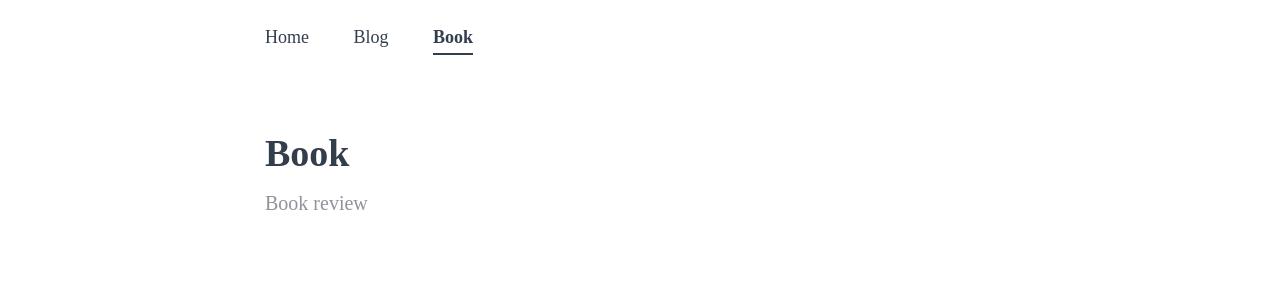
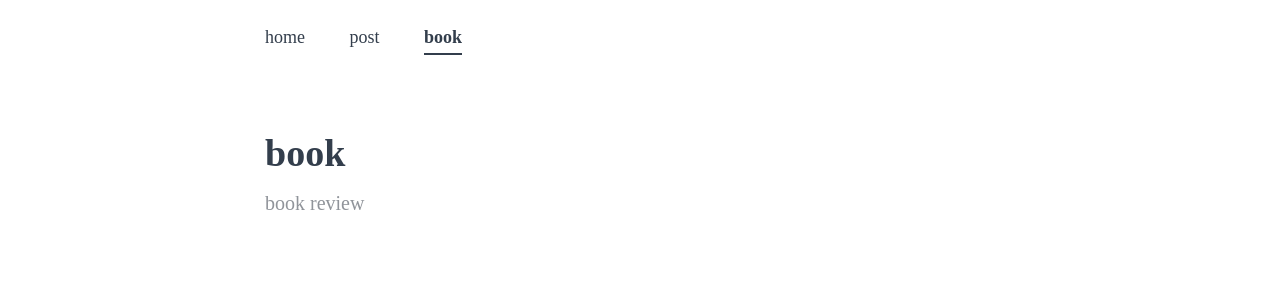
Before and after one commit to isabella232/bn-tw2020.github.io, a Jekyll site: the page built from book/index.md, in a window 1280 px wide. Shown: the top 299 px of the page. Built offline with Jekyll 4.4.1, drawn with Linux system fonts in a browser that asks for light colours; some web fonts are replaced.

```diff
--- a/_layouts/default.html
+++ b/_layouts/default.html
@@ -9,16 +9,16 @@
         <div class="nav-container">
             <ul>
                 <li class="transition">
-                    <a href="{{ '' | prepend: site.baseurl }}/" {% if current[1] == "about" or current[1] == "blog" or current[1] == "book" or current[1] == "project" %} class="normal" {% endif %} class="active">Home</a>
+                    <a href="{{ '' | prepend: site.baseurl }}/" {% if current[1] == "about" or current[1] == "post" or current[1] == "book" or current[1] == "project" %} class="normal" {% endif %} class="active">home</a>
                 </li>
                 <!-- <li class="transition">
                     <a href="{{ '/project' | prepend: site.baseurl }}" {% if current[1] == "project" %} class="active"{% endif %} >Project</a>
                 </li> -->
                 <li class="transition">
-                    <a href="{{ '/blog' | prepend: site.baseurl }}" {% if current[1] == "blog" %} class="active"{% endif %} >Blog</a>
+                    <a href="{{ '/blog' | prepend: site.baseurl }}" {% if current[1] == "blog" %} class="active"{% endif %} >post</a>
                 </li>
                 <li class="transition">
-                    <a href="{{ '/book' | prepend: site.baseurl }}" {% if current[1] == "book" %} class="active"{% endif %} >Book</a>
+                    <a href="{{ '/book' | prepend: site.baseurl }}" {% if current[1] == "book" %} class="active"{% endif %} >book</a>
                 </li>
             </ul>
         </div>
--- a/book/index.md
+++ b/book/index.md
@@ -2,8 +2,8 @@
 layout: default
 work: true
 main: true
-title: "Book"
-description: Book review
+title: "book"
+description: book review
 project-header: true
 header-img: "img/project_bg.jpg"
 ---
```
Also changed, not shown: blog/index.md (+1 -1 lines).
